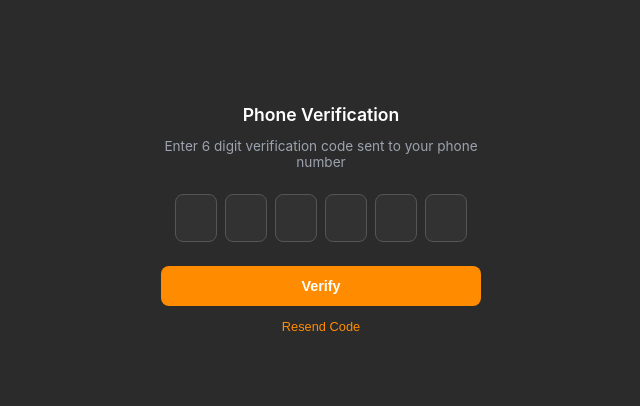
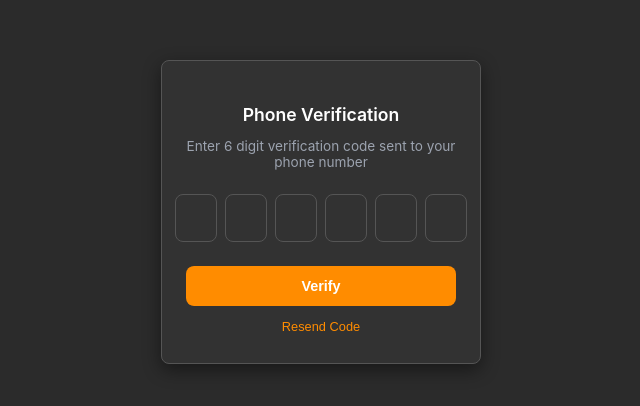
Before and after one commit to ZenelXO/UrTurn, a plain HTML site: page src/auth/verification/opt-verification.html in a window 1280 px wide. Shown: the part 188-594 px from the top of the page, without its empty margins (319-959 px from the left). Drawn offline with Linux system fonts and the light colour scheme.

Commit message:
Cambios visuales para el verification

```diff
--- a/styles-sheets/auth/verification/opt-verification.css
+++ b/styles-sheets/auth/verification/opt-verification.css
@@ -39,6 +39,11 @@
     width: 100%;
     max-width: 320px;
     text-align: center;
+    padding: 1.75rem 1.5rem;
+    background: var(--input-dark);
+    border: 1px solid var(--border);
+    border-radius: var(--radius);
+    box-shadow: 0 6px 18px rgba(0, 0, 0, 0.45);
     animation: fade 0.4s ease 1;
   }
 
```
